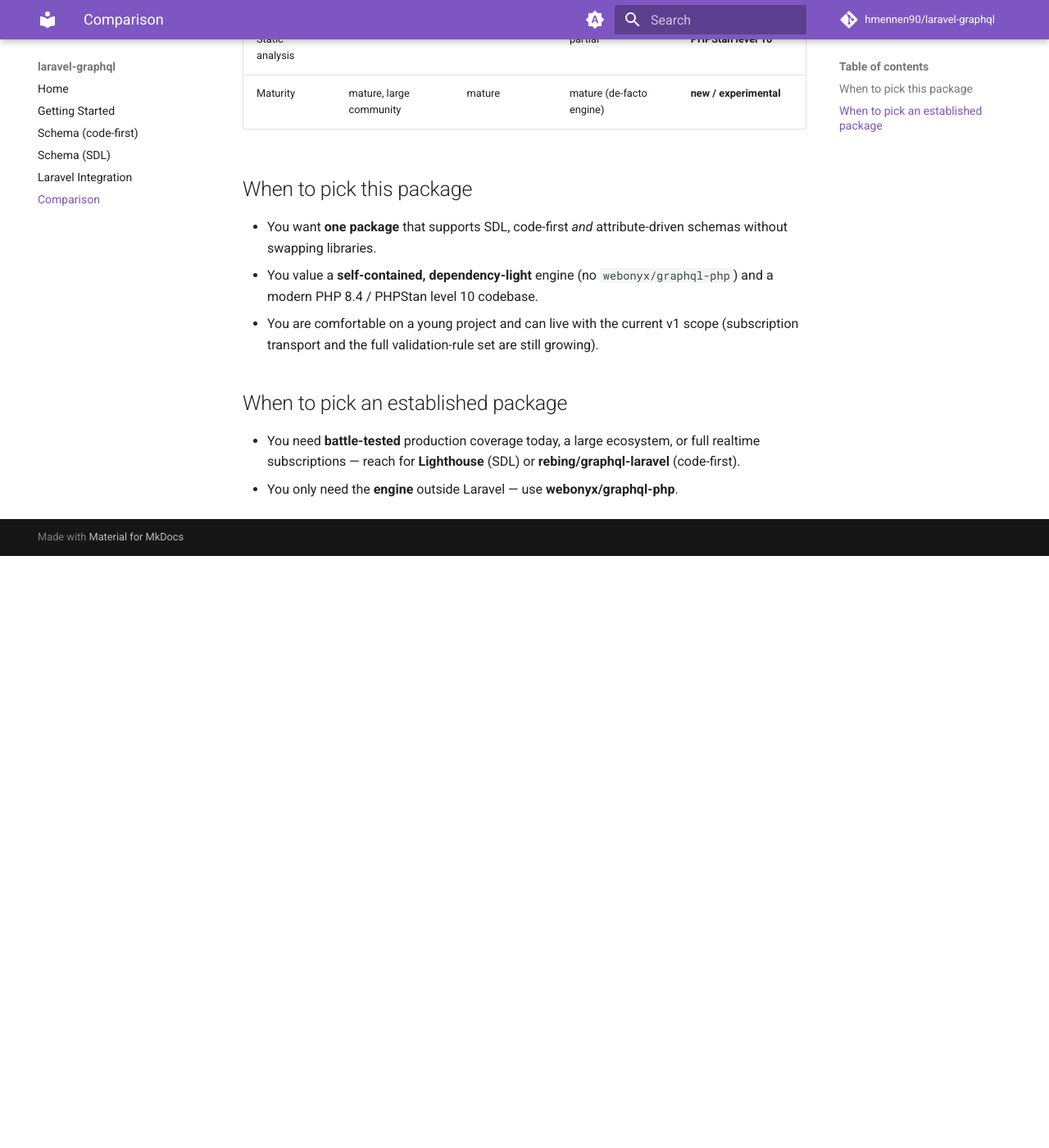
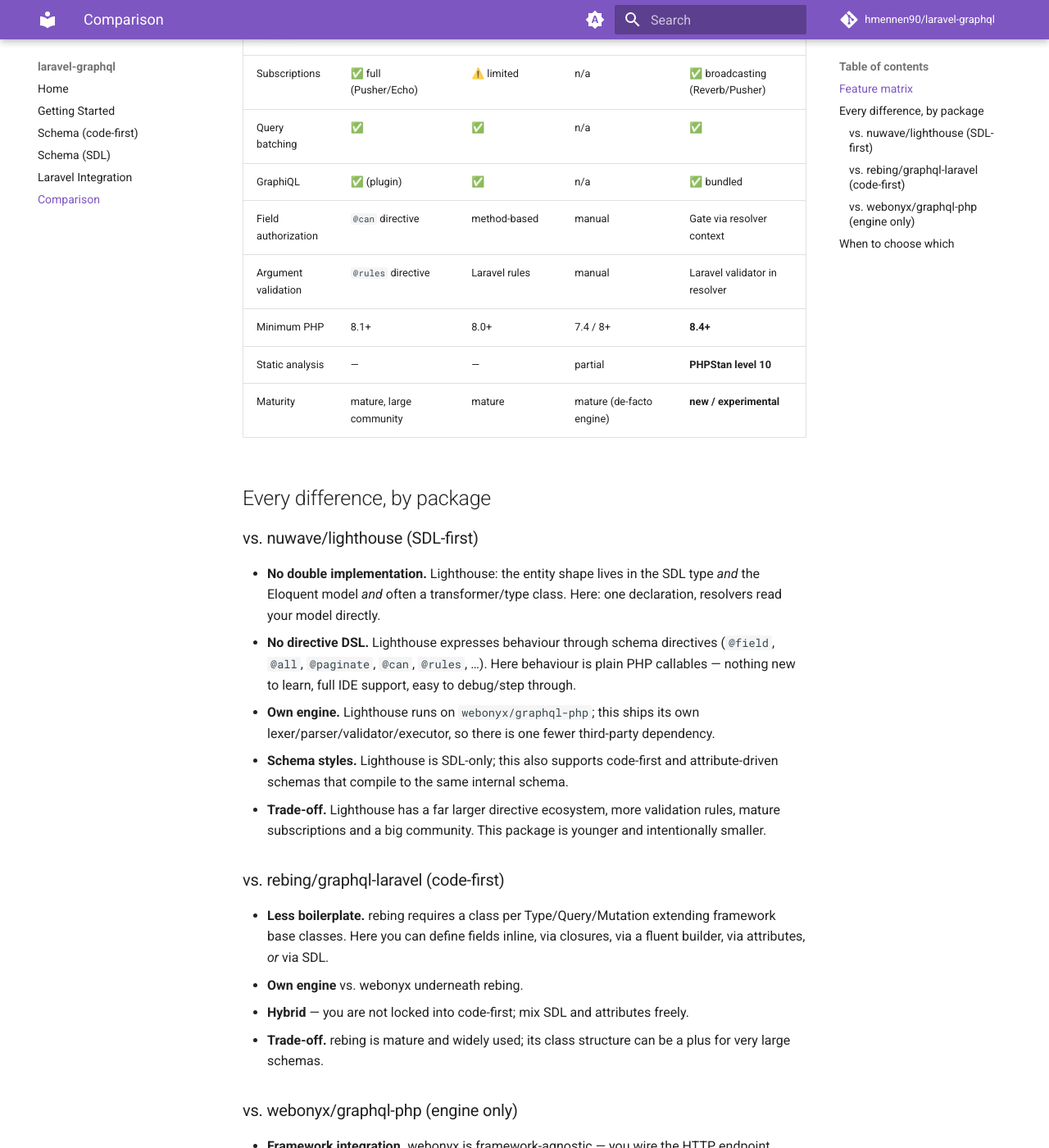
Before and after one commit to hmennen90/laravel-graphql, an MkDocs documentation site: the page built from docs/comparison.md, in a window 1280 px wide and 1400 px high, scrolled down 1039 px. Shown: the whole window at 82% size. Built offline with MkDocs 1.6.1 and Material for MkDocs 9.7.7, drawn with Linux system fonts in a browser that asks for light colours; comment, search, counter and statistics services are not loaded; before the commit the page ends 1717 px from its top, so only the background shows below that; some of the changed text lies outside the part shown.

Commit message:
docs: full per-package differences + single-source-of-truth differentiator
- comparison lists every difference vs Lighthouse/rebing/webonyx
- highlight no double type/model implementation (vs Lighthouse SDL+model)
- subscriptions documented as working broadcasting transport

Co-Authored-By: Claude Opus 4.8 (1M context) <noreply@anthropic.com>

```diff
--- a/docs/comparison.md
+++ b/docs/comparison.md
@@ -1,37 +1,84 @@
 # Comparison with established packages
 
-This package is **new and still evolving**. The table below is an honest
-positioning against the established options — it is meant to clarify *where this
-package fits*, not to claim it is more mature than long-standing projects.
+This package is **new and still evolving**. The tables below position it honestly
+against the established options — they clarify *where it fits*, not that it is more
+mature than long-standing projects.
+
+!!! tip "Key differentiator — single source of truth"
+    Unlike SDL-first stacks (e.g. Lighthouse), this package does **not** require you
+    to implement a type twice. In a typical Lighthouse app the shape of an entity
+    lives in **several places at once** — the SDL type, the Eloquent model, and
+    often an extra PHP type/transformer or a pile of schema directives. Here a type
+    is declared **once** (SDL *or* code-first *or* attributes) and resolvers are
+    plain callables that read straight from your models or arrays. No SDL⇄model
+    mirroring, no directive DSL to keep in sync.
+
+## Feature matrix
 
 | Feature | [nuwave/lighthouse](https://lighthouse-php.com) | [rebing/graphql-laravel](https://github.com/rebing/graphql-laravel) | [webonyx/graphql-php](https://webonyx.github.io/graphql-php/) | **hmennen90/laravel-graphql** |
 |---|---|---|---|---|
-| Primary approach | SDL-first | Code-first | Code-first (library) | **Hybrid: SDL + code-first + attributes** |
+| Primary approach | SDL-first | code-first (classes) | code-first (library) | **hybrid: SDL + code-first + attributes** |
+| Single source of truth | ❌ SDL + model (+ directives) | ⚠️ class per type | n/a | ✅ define a type once |
 | GraphQL engine | webonyx | webonyx | is the engine | **own, hand-written** |
-| Laravel integration | ✅ first-class | ✅ first-class | ❌ (framework-agnostic) | ✅ first-class |
+| Extra runtime deps | webonyx + more | webonyx | — | **none beyond illuminate** |
+| Laravel integration | ✅ first-class | ✅ first-class | ❌ | ✅ first-class |
+| Learning surface | schema directive DSL | base classes | engine API | plain callables |
 | Introspection | ✅ | ✅ | ✅ | ✅ |
 | Query / mutation | ✅ | ✅ | ✅ | ✅ |
-| Subscriptions | ✅ full (WebSockets) | ⚠️ limited | n/a | ⚠️ engine seam (v1) |
-| Validation rules | full (via webonyx) | full (via webonyx) | full | core subset |
-| Directives | many built-in + custom | some | `@skip/@include/@deprecated` + custom | `@skip/@include/@deprecated` |
+| Subscriptions | ✅ full (Pusher/Echo) | ⚠️ limited | n/a | ✅ broadcasting (Reverb/Pusher) |
 | Query batching | ✅ | ✅ | n/a | ✅ |
-| GraphiQL | ✅ (playground plugin) | ✅ | n/a | ✅ bundled |
+| GraphiQL | ✅ (plugin) | ✅ | n/a | ✅ bundled |
+| Field authorization | `@can` directive | method-based | manual | Gate via resolver context |
+| Argument validation | `@rules` directive | Laravel rules | manual | Laravel validator in resolver |
 | Minimum PHP | 8.1+ | 8.0+ | 7.4 / 8+ | **8.4+** |
 | Static analysis | — | — | partial | **PHPStan level 10** |
 | Maturity | mature, large community | mature | mature (de-facto engine) | **new / experimental** |
 
-## When to pick this package
+## Every difference, by package
 
-- You want **one package** that supports SDL, code-first *and* attribute-driven
-  schemas without swapping libraries.
-- You value a **self-contained, dependency-light** engine (no `webonyx/graphql-php`)
-  and a modern PHP 8.4 / PHPStan level 10 codebase.
-- You are comfortable on a young project and can live with the current v1 scope
-  (subscription transport and the full validation-rule set are still growing).
+### vs. nuwave/lighthouse (SDL-first)
 
-## When to pick an established package
+- **No double implementation.** Lighthouse: the entity shape lives in the SDL type
+  *and* the Eloquent model *and* often a transformer/type class. Here: one
+  declaration, resolvers read your model directly.
+- **No directive DSL.** Lighthouse expresses behaviour through schema directives
+  (`@field`, `@all`, `@paginate`, `@can`, `@rules`, …). Here behaviour is plain PHP
+  callables — nothing new to learn, full IDE support, easy to debug/step through.
+- **Own engine.** Lighthouse runs on `webonyx/graphql-php`; this ships its own
+  lexer/parser/validator/executor, so there is one fewer third-party dependency.
+- **Schema styles.** Lighthouse is SDL-only; this also supports code-first and
+  attribute-driven schemas that compile to the same internal schema.
+- **Trade-off.** Lighthouse has a far larger directive ecosystem, more validation
+  rules, mature subscriptions and a big community. This package is younger and
+  intentionally smaller.
 
-- You need **battle-tested** production coverage today, a large ecosystem, or
-  full realtime subscriptions — reach for **Lighthouse** (SDL) or
-  **rebing/graphql-laravel** (code-first).
-- You only need the **engine** outside Laravel — use **webonyx/graphql-php**.
+### vs. rebing/graphql-laravel (code-first)
+
+- **Less boilerplate.** rebing requires a class per Type/Query/Mutation extending
+  framework base classes. Here you can define fields inline, via closures, via a
+  fluent builder, via attributes, *or* via SDL.
+- **Own engine** vs. webonyx underneath rebing.
+- **Hybrid** — you are not locked into code-first; mix SDL and attributes freely.
+- **Trade-off.** rebing is mature and widely used; its class structure can be a plus
+  for very large schemas.
+
+### vs. webonyx/graphql-php (engine only)
+
+- **Framework integration.** webonyx is framework-agnostic — you wire the HTTP
+  endpoint, config, error handling, GraphiQL and subscriptions yourself. This ships
+  all of that for Laravel out of the box.
+- **This is not a wrapper.** It does not depend on webonyx; the engine is a separate
+  hand-written implementation of the spec algorithms.
+- **Trade-off.** webonyx is the de-facto, battle-tested engine with the most
+  complete spec coverage. This engine currently implements a core subset of
+  validation rules (being expanded) and a smaller directive set.
+
+## When to choose which
+
+- **This package** — you want one dependency-light package that avoids SDL⇄model
+  duplication, lets you pick SDL / code-first / attributes per type, and runs on a
+  modern PHP 8.4 / PHPStan level 10 codebase; and you can live with a young project.
+- **Lighthouse** — you want the largest ecosystem, a rich directive toolkit and the
+  most mature realtime subscriptions, and you are comfortable with SDL-first.
+- **rebing/graphql-laravel** — you prefer a mature, class-based code-first approach.
+- **webonyx/graphql-php** — you need the engine outside Laravel.
```
Also changed, not shown: README.md (+8 -2 lines), docs/index.md (+1 -1 lines), docs/laravel.md (+23 -3 lines).
